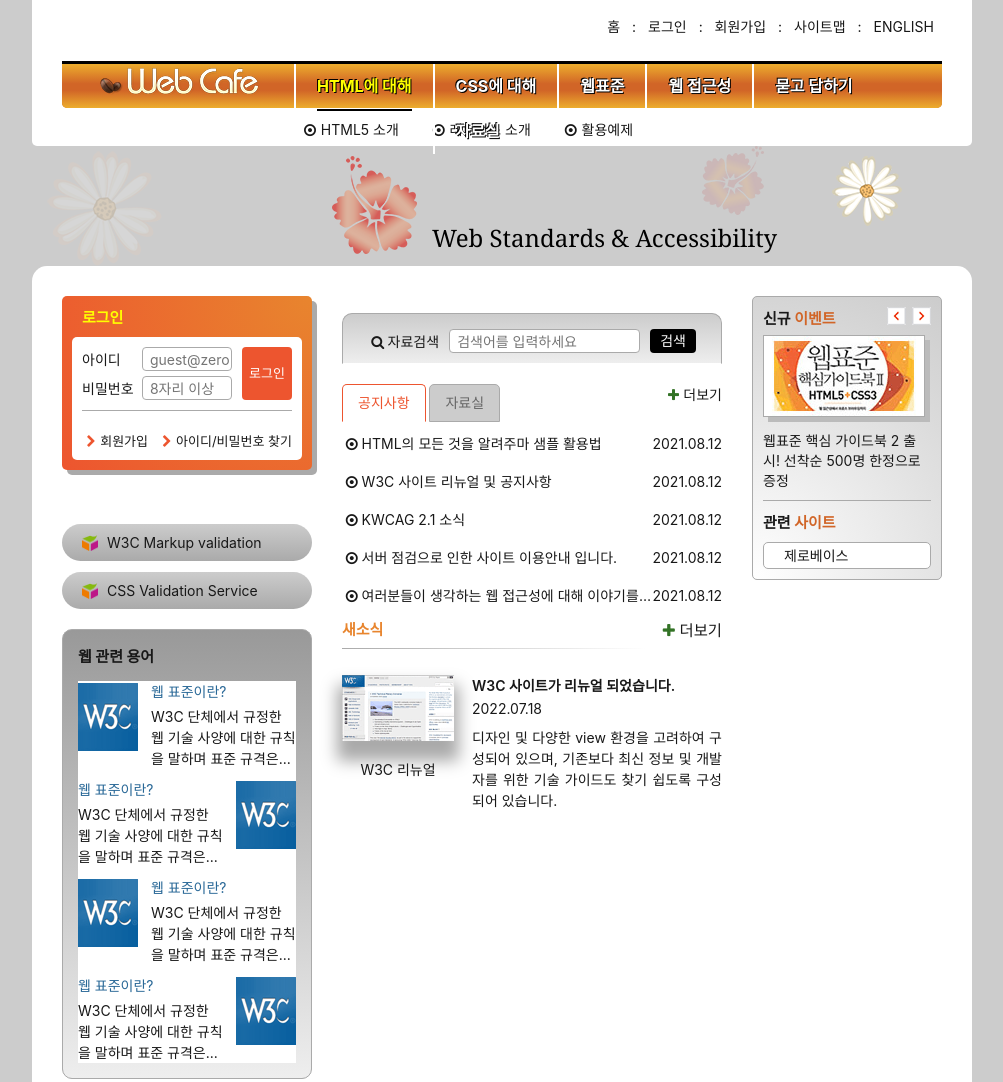
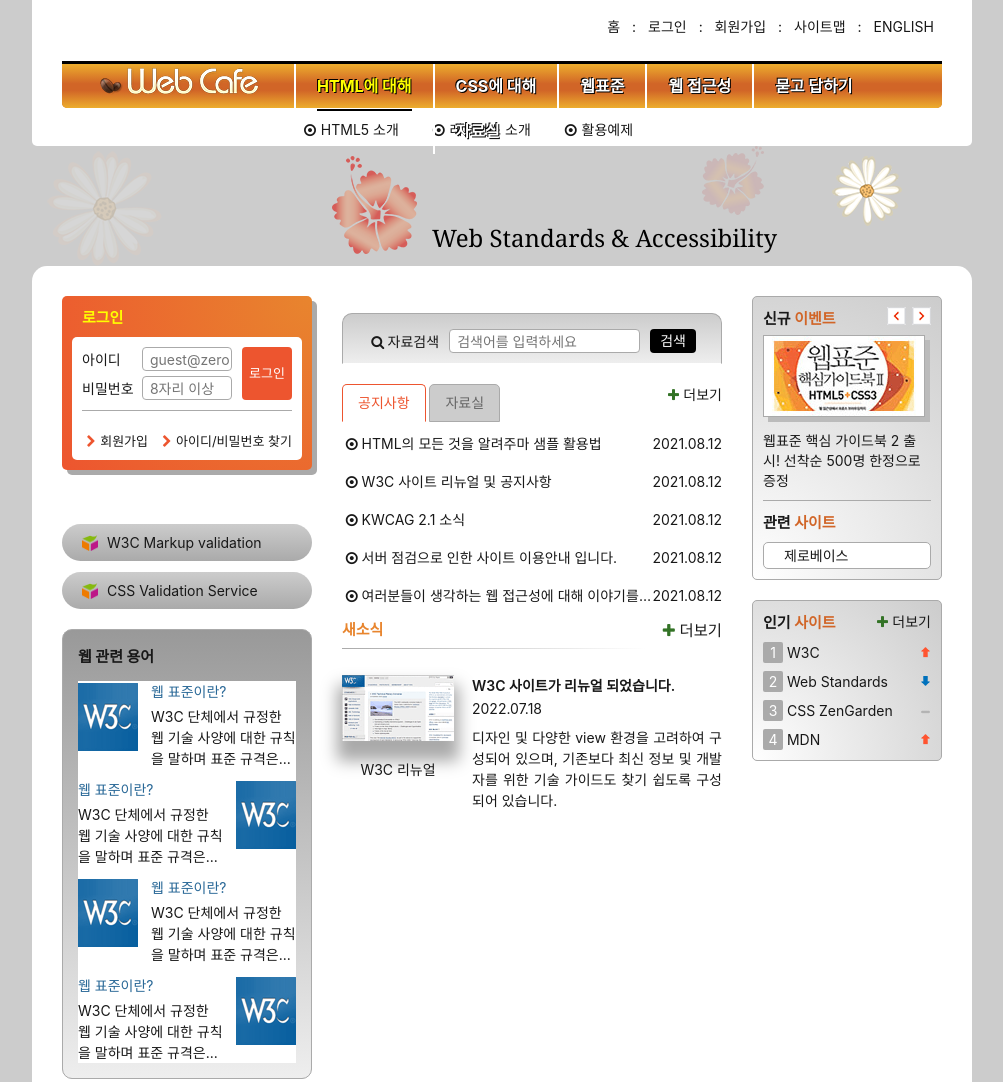
Before and after one commit to pereng11/zeroConnecTo, a website: page HTML5/index.html in a window 1280 px wide. Shown: the top 1082 px of the page, without its empty margins (138-1141 px from the left). Drawn offline with Linux system fonts and the light colour scheme; a web font is replaced by a local one.

Commit message:
인기사이트 마크업&디자인

```diff
--- a/HTML5/css/index.css
+++ b/HTML5/css/index.css
@@ -598,7 +598,8 @@
 	color: #d16527;
 }
 .event-title,
-.related-title {
+.related-title,
+.favorite-title {
 	font-size: 1.5rem;
 	font-weight: 700;
 }
@@ -686,6 +687,72 @@
 	line-height: 25px;
 }
 
+/* 인기사이트 */
+.favorite {
+	margin-top: 20px;
+	position: relative;
+}
+.favorite-list {
+	margin-top: 10px;
+	list-style-type: none;
+}
+.favorite-list li {
+	position: relative;
+	margin-top: 8px;
+}
+.favorite-list a {
+	display: inline-block;
+	/* margin-top: 8px; */
+	width: 80%;
+}
+.favorite-list li em {
+	position: absolute;
+	top: 25%;
+	right: 0;
+	display: inline-block;
+	width: 10px;
+	height: 11px;
+	background-image: url(./images/rank.png);
+	background-repeat: no-repeat;
+}
+.stop {
+	background-position: 0 -20px;
+}
+.down {
+	background-position: 0 -45px;
+}
+
+.no1::before,
+.no2::before,
+.no3::before,
+.no4::before {
+	content: '1';
+	color: #fff;
+	background: #aaa;
+	display: inline-block;
+	width: 20px;
+	text-align: center;
+	padding: 2px 5px;
+	border-radius: 2px;
+	margin: 0;
+}
+.no2::before {
+	content: '2';
+}
+.no3::before {
+	content: '3';
+}
+.no4::before {
+	content: '4';
+}
+
+.favorite-more {
+	position: absolute;
+	top: 2px;
+	right: 2px;
+	padding: 8px;
+}
+
 /* 슬로건 */
 .slogan {
 	background: greenyellow;
--- a/HTML5/index.html
+++ b/HTML5/index.html
@@ -445,6 +445,30 @@
 						</ul>
 					</section>
 				</div>
+				<section class="favorite gradient-effect">
+					<h2 class="favorite-title">
+						인기 <span class="accent-color">사이트</span>
+					</h2>
+					<ol class="favorite-list">
+						<li class="no1">
+							<a href="/">W3C</a><em class="up" aria-label="상승"></em>
+						</li>
+						<li class="no2">
+							<a href="/">Web Standards</a
+							><em class="down" aria-label="하락"></em>
+						</li>
+						<li class="no3">
+							<a href="/">CSS ZenGarden</a
+							><em class="stop" aria-label="변동없음"></em>
+						</li>
+						<li class="no4">
+							<a href="/">MDN</a><em class="up" aria-label="상승"></em>
+						</li>
+					</ol>
+					<a href="/" class="icon-plus more favorite-more" title="인기 사이트"
+						>더보기</a
+					>
+				</section>
 			</div>
 		</main>
 		<article class="slogan">슬로건</article>
```
